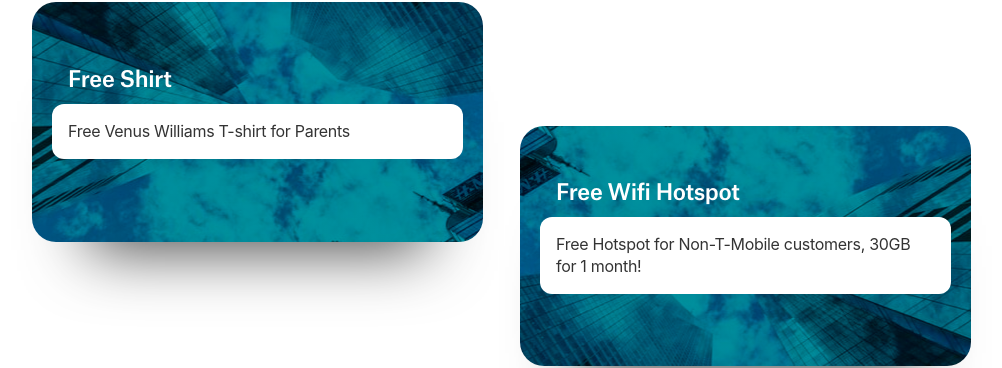
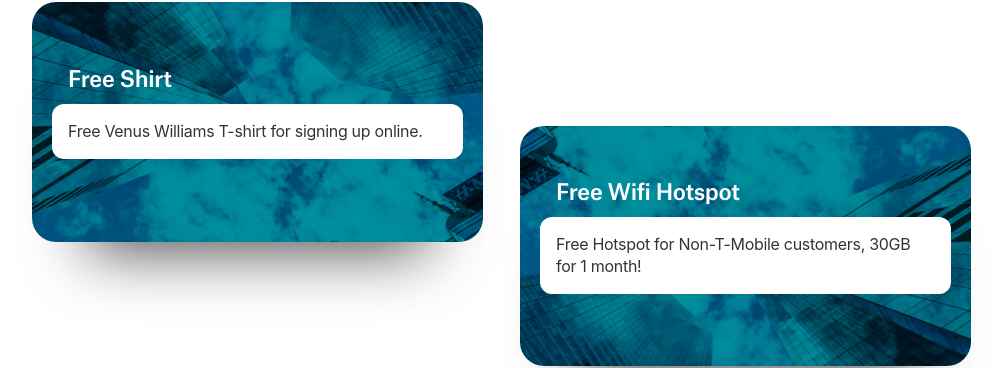
Before and after one commit to ohiosveryown/atldeals, a Jekyll site: the page built from index.html, in a window 1280 px wide and 900 px high, scrolled down 388 px. Shown: the part 139-507 px from the top of the window, without its empty margins (139-1141 px from the left). Built offline with Jekyll 4.4.1, drawn with Linux system fonts in a browser that asks for light colours; nearby versions of some CDN libraries.

Commit message:
Updated Free Shirt

```diff
--- a/_posts/2019-09-03-free-shirt.markdown
+++ b/_posts/2019-09-03-free-shirt.markdown
@@ -6,7 +6,7 @@
 - new
 - freebies
 image: "/uploads/shirt.PNG"
-description: 'Free Venus Williams T-shirt for Parents '
+description: 'Free Venus Williams T-shirt for signing up online. '
 layout: post
 ---
 
```
